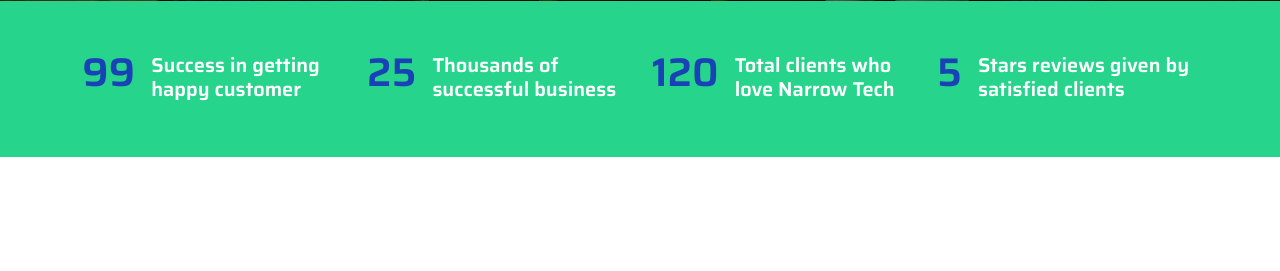
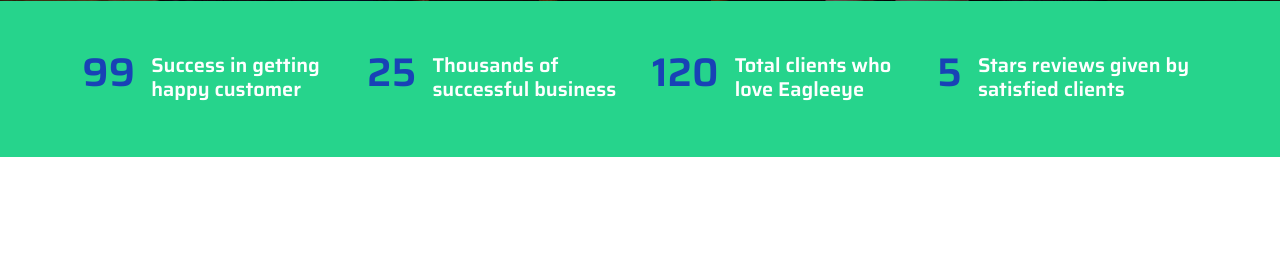
Before and after one commit to EidAbdullahi/eagle-eye, a Django app: page /blog/ in a window 1280 px wide. Shown: the part 432-703 px from the top of the page. Run offline with Django 5.2, Linux system fonts and the light colour scheme; data comes from the database, SQL or seed files in the repository; some libraries are stand-ins or nearby versions.

Commit message:
commit changes

```diff
--- a/templates/fact.html
+++ b/templates/fact.html
@@ -18,7 +18,7 @@
             <div class="col-lg-3 wow fadeIn" data-wow-delay=".5s">
                 <div class="d-flex counter">
                     <h1 class="me-3 text-primary counter-value">120</h1>
-                    <h5 class="text-white mt-1">Total clients who love Narrow Tech</h5>
+                    <h5 class="text-white mt-1">Total clients who love Eagleeye</h5>
                 </div>
             </div>
             <div class="col-lg-3 wow fadeIn" data-wow-delay=".7s">
```
